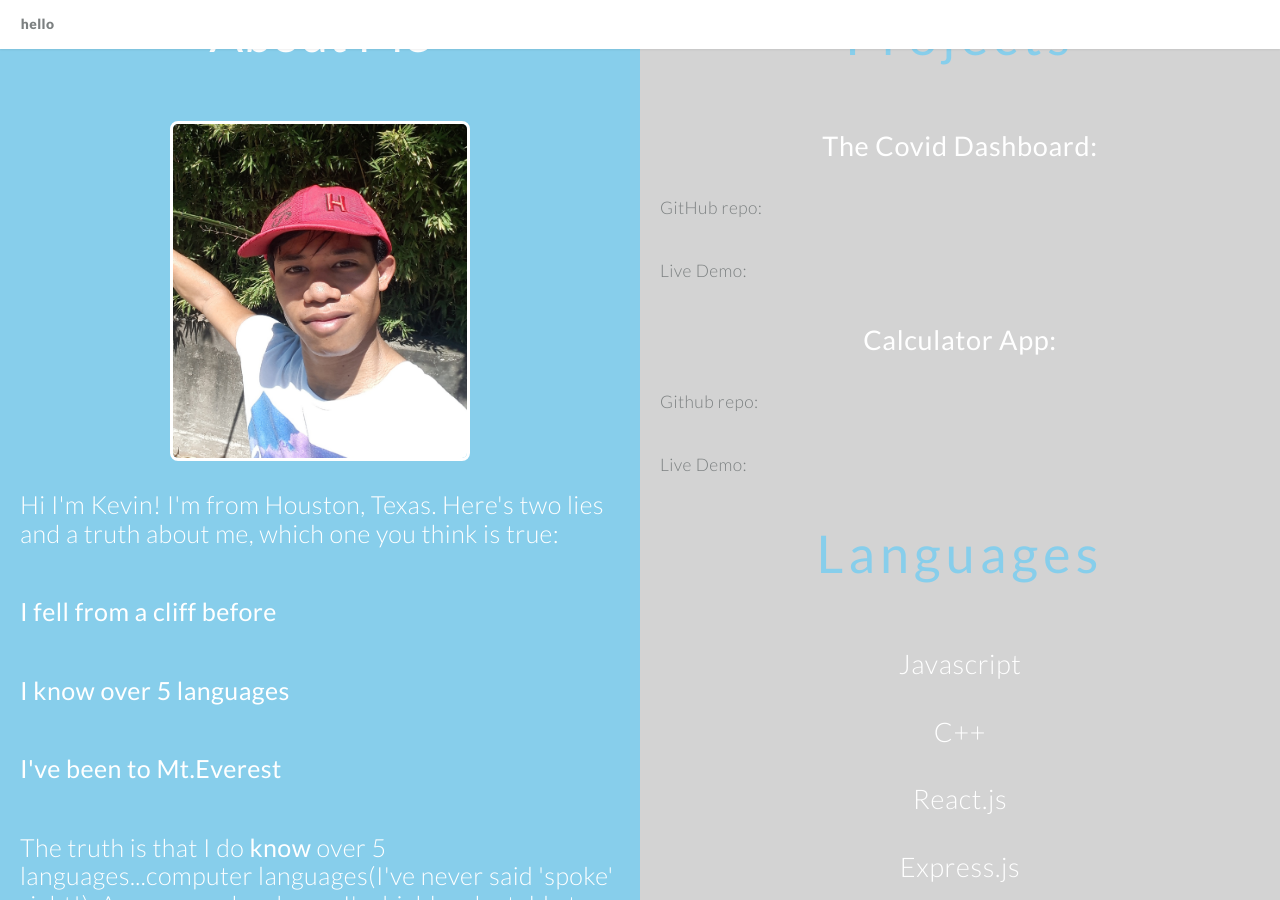
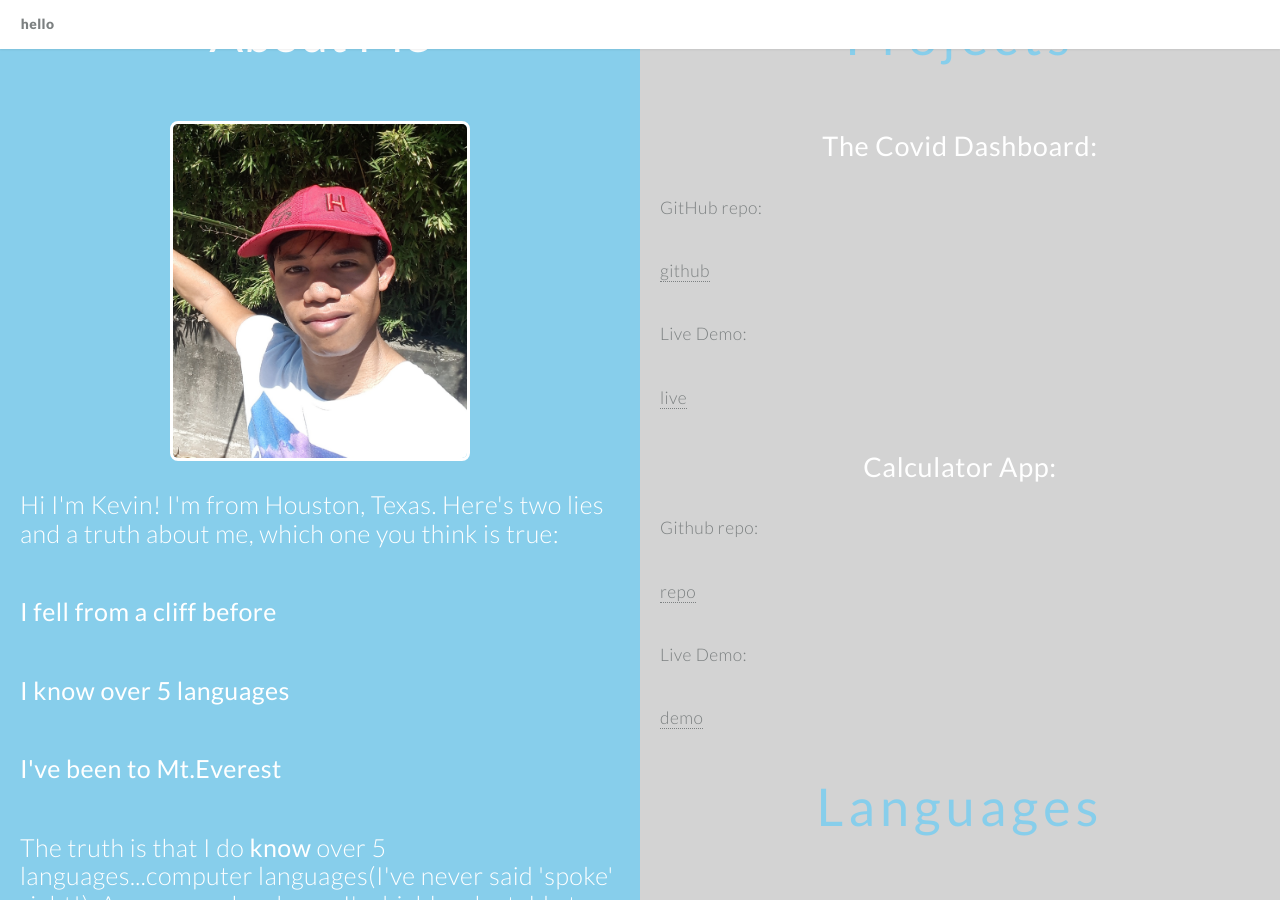
Before and after one commit to kv-codes/kv-codes.github.io, a Jekyll site: the page built from index.md, in a window 1280 px wide and 900 px high, scrolled down 645 px. Built offline with Jekyll 4.4.1, drawn with Linux system fonts in a browser that asks for light colours.

Commit message:
link tags update

```diff
--- a/_layouts/hello-default.html
+++ b/_layouts/hello-default.html
@@ -106,17 +106,17 @@
             <h2><strong>Projects</strong></h2>
             <h3><b> The Covid Dashboard:</b></h3>
             <p>GitHub repo:</p>
-            <p><a href="https://github.com/kv-codes/covid-dashboard"></a></p>
+            <p><a href="https://github.com/kv-codes/covid-dashboard">github</a></p>
 
             <p>Live Demo:</p>
-            <p><a href="https://frosty-visvesvaraya-e91968.netlify.app"></a></p>
+            <p><a href="https://frosty-visvesvaraya-e91968.netlify.app">live</a></p>
 
             <h3><strong>Calculator App:</strong></h3>
             <p>Github repo:</p>
-            <p><a href="https://github.com/kv-codes/Calorie-Calculator-Client"></a></p>
+            <p><a href="https://github.com/kv-codes/Calorie-Calculator-Client">repo</a></p>
 
             <p>Live Demo:</p>
-            <p><a href="https://calorie-frontend.herokuapp.com/"></a></p>
+            <p><a href="https://calorie-frontend.herokuapp.com/">demo</a></p>
 
 
 
```
